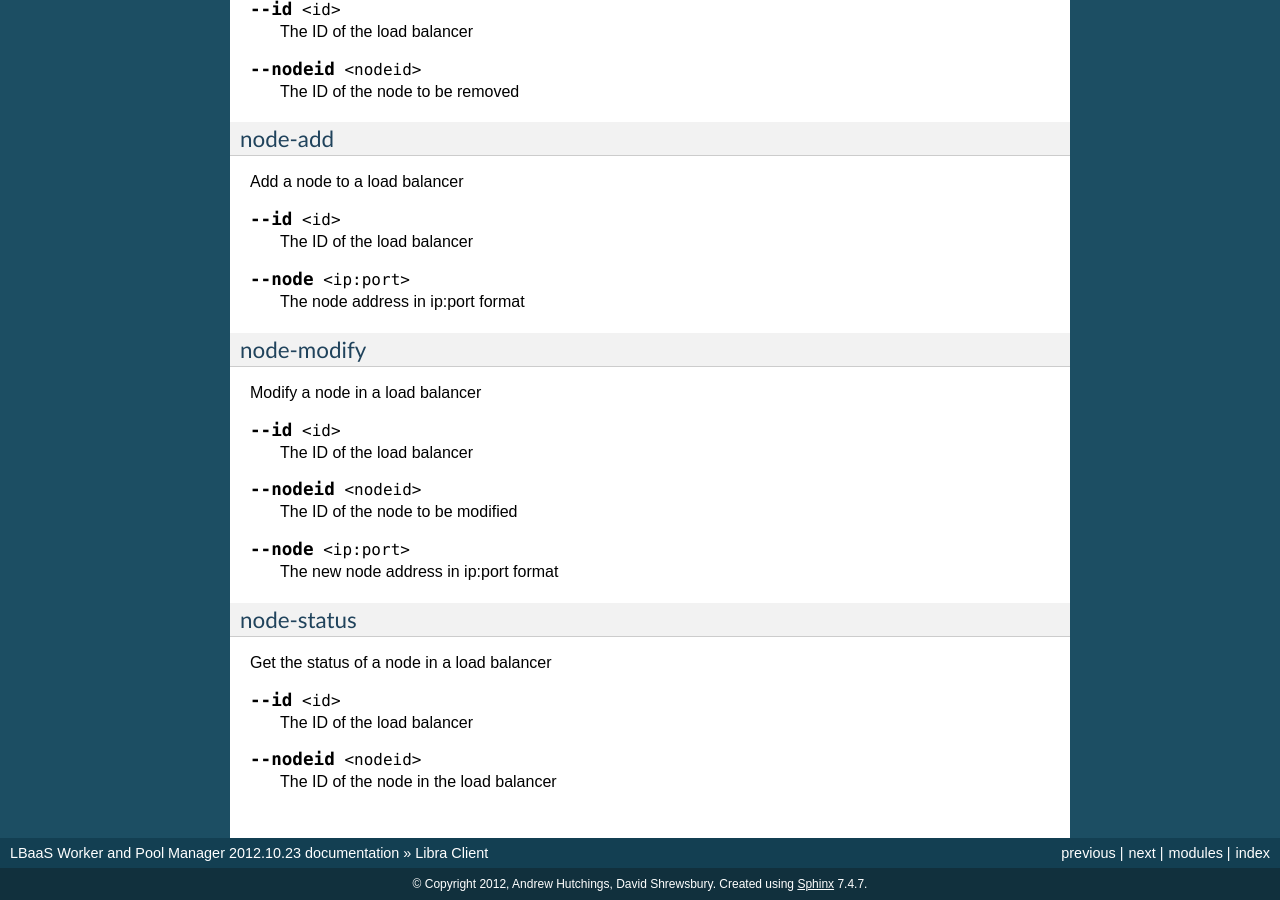
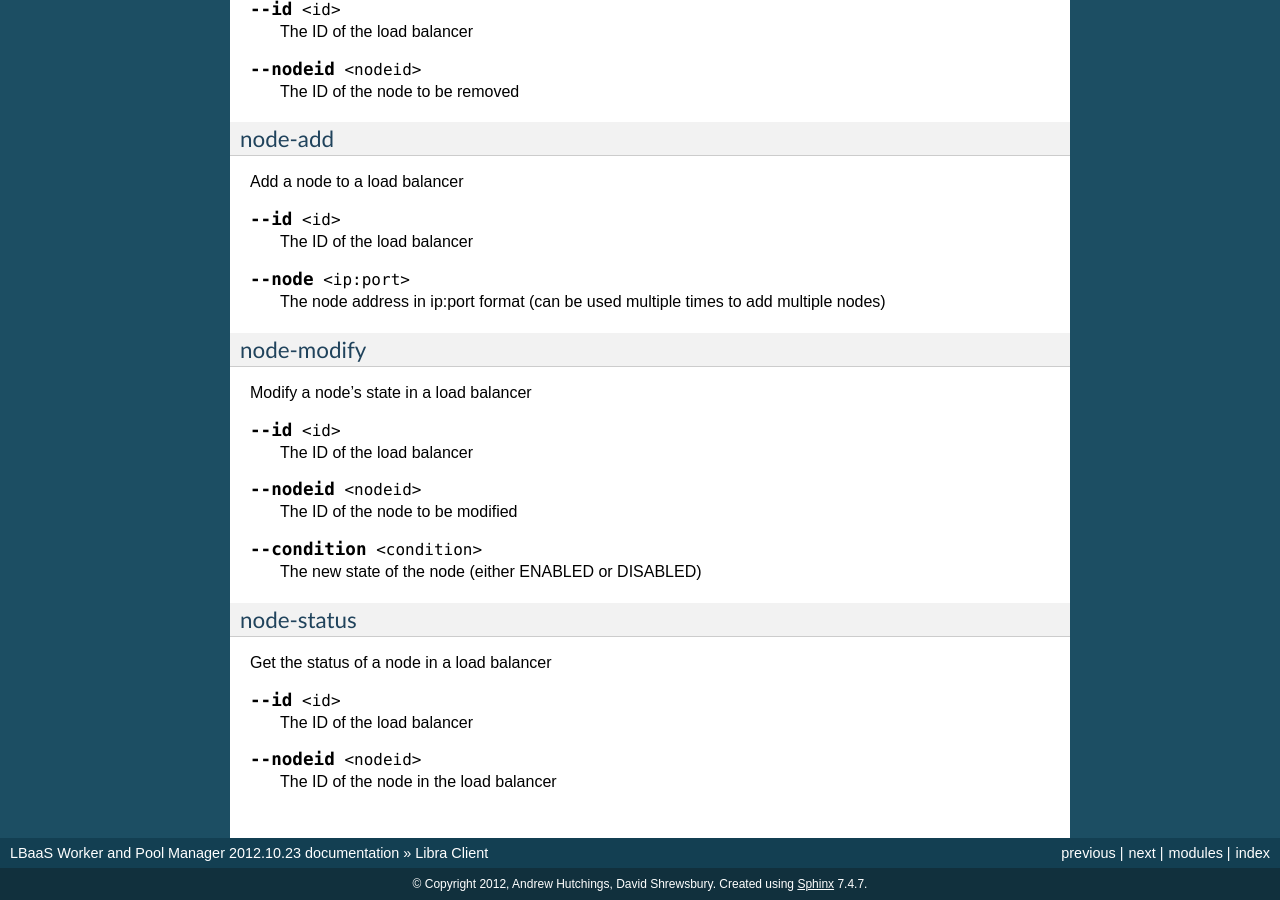
Before and after one commit to stackforge/libra, a Sphinx documentation site: the page built from doc/client.rst, in a window 1280 px wide and 900 px high, scrolled down 2047 px. Built offline with Sphinx 7.4.7, drawn with Linux system fonts in a browser that asks for light colours; some of the changed text lies outside the part shown.

Commit message:
Fix client docs for the options fixes

```diff
--- a/doc/client.rst
+++ b/doc/client.rst
@@ -69,7 +69,7 @@ Create a load balancer
 
 .. option:: --node <ip:port>
 
-   The IP and port for a load balancer node (can be used multiple times)
+   The IP and port for a load balancer node (can be used multiple times to add multiple nodes)
 
 .. option:: --vip <vip>
 
@@ -162,14 +162,14 @@ Add a node to a load balancer
 
 .. option:: --node <ip:port>
 
-   The node address in ip:port format
+   The node address in ip:port format (can be used multiple times to add multiple nodes)
 
 .. program:: libra_client.py node-modify
 
 node-modify
 ^^^^^^^^^^^
 
-Modify a node in a load balancer
+Modify a node's state in a load balancer
 
 .. option:: --id <id>
 
@@ -179,9 +179,9 @@ Modify a node in a load balancer
 
    The ID of the node to be modified
 
-.. option:: --node <ip:port>
+.. option:: --condition <condition>
 
-   The new node address in ip:port format
+   The new state of the node (either ENABLED or DISABLED)
 
 .. program:: libra_client.py node-status
 
```
